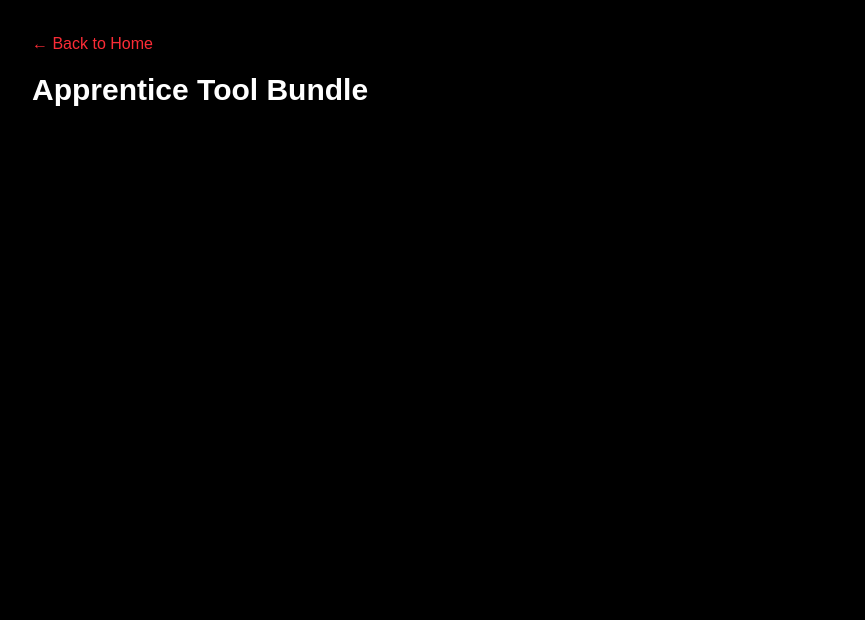
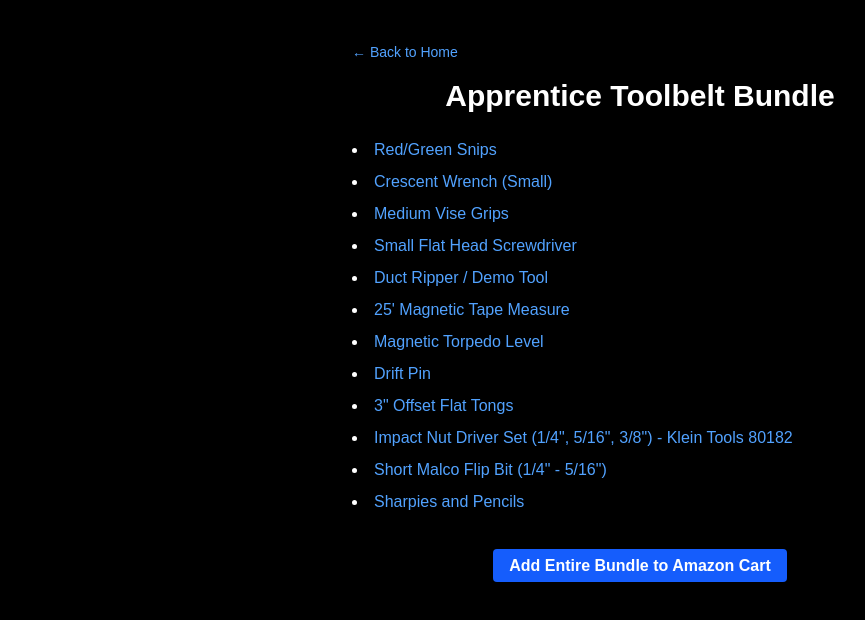
Before and after one commit to brbesaw/tradesmen-bundles, a Next.js app: page /bundles/apprentice in a window 1280 px wide. Shown: the top 620 px of the page, without its empty margins (0-865 px from the left). Built offline with nearby package versions, Linux system fonts and the light colour scheme.

Commit message:
Add Home button to Apprentice page

```diff
--- a/app/bundles/apprentice/page.js
+++ b/app/bundles/apprentice/page.js
@@ -1,17 +1,44 @@
 import Link from 'next/link';
+import Image from 'next/image';
 
-export default function ApprenticePage() {
+export default function ApprenticeBundle() {
   return (
-    <div className="min-h-screen bg-black text-white p-8">
-      {/* Home Button */}
-      <div className="mb-4">
-        <Link href="/" className="text-red-500 hover:underline">
+    <main className="bg-black text-white min-h-screen py-10 px-4">
+      <div className="max-w-xl mx-auto">
+        <Link href="/" className="text-blue-400 hover:underline text-sm mb-4 inline-block">
           ← Back to Home
         </Link>
+
+        <h1 className="text-3xl font-bold mb-6 text-center">Apprentice Toolbelt Bundle</h1>
+
+        <section className="space-y-8">
+          <div className="text-left">
+            <ul className="list-disc list-inside space-y-2">
+              <li><a href="#" className="text-blue-400 hover:underline">Red/Green Snips</a></li>
+              <li><a href="#" className="text-blue-400 hover:underline">Crescent Wrench (Small)</a></li>
+              <li><a href="#" className="text-blue-400 hover:underline">Medium Vise Grips</a></li>
+              <li><a href="#" className="text-blue-400 hover:underline">Small Flat Head Screwdriver</a></li>
+              <li><a href="#" className="text-blue-400 hover:underline">Duct Ripper / Demo Tool</a></li>
+              <li><a href="#" className="text-blue-400 hover:underline">25' Magnetic Tape Measure</a></li>
+              <li><a href="#" className="text-blue-400 hover:underline">Magnetic Torpedo Level</a></li>
+              <li><a href="#" className="text-blue-400 hover:underline">Drift Pin</a></li>
+              <li><a href="#" className="text-blue-400 hover:underline">3" Offset Flat Tongs</a></li>
+              <li><a href="#" className="text-blue-400 hover:underline">Impact Nut Driver Set (1/4", 5/16", 3/8") - Klein Tools 80182</a></li>
+              <li><a href="#" className="text-blue-400 hover:underline">Short Malco Flip Bit (1/4" - 5/16")</a></li>
+              <li><a href="#" className="text-blue-400 hover:underline">Sharpies and Pencils</a></li>
+            </ul>
+          </div>
+
+          <div className="text-center mt-10">
+            <a
+              href="#"
+              className="bg-blue-600 hover:bg-blue-700 text-white font-semibold py-2 px-4 rounded"
+            >
+              Add Entire Bundle to Amazon Cart
+            </a>
+          </div>
+        </section>
       </div>
-
-      <h1 className="text-3xl font-bold mb-4">Apprentice Tool Bundle</h1>
-      {/* your existing content... */}
-    </div>
+    </main>
   );
 }
```
